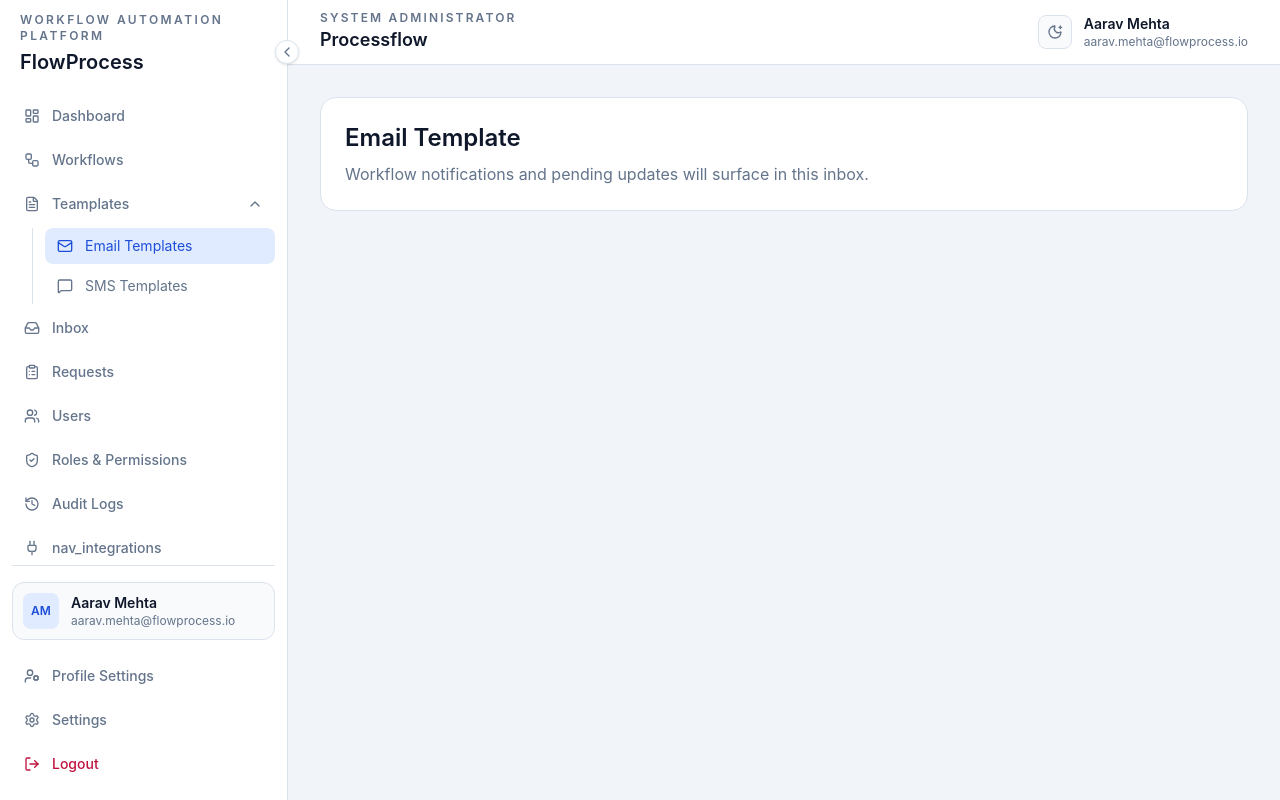
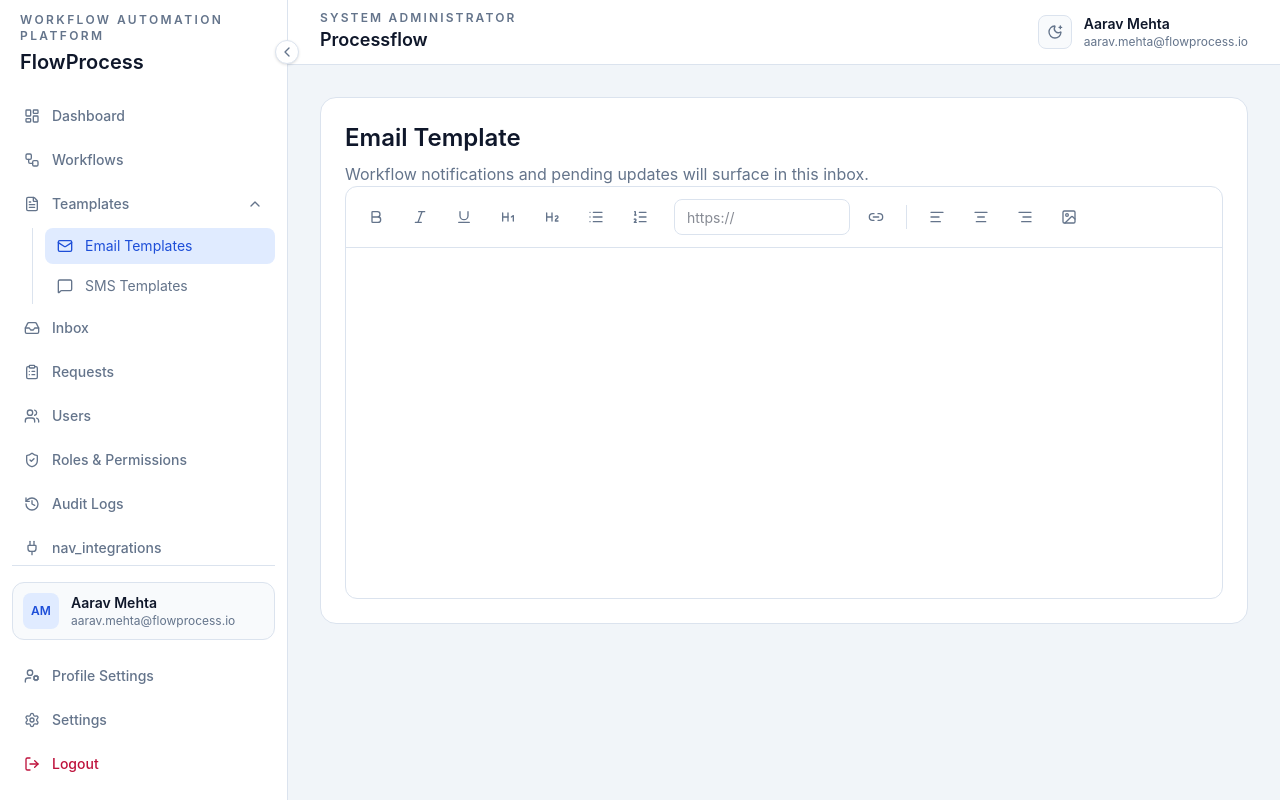
Before and after one commit to mdshoaibakhtar/FlowProcess, a React (Vite) app: page /templates/email in a window 1280 px wide. Built offline with nearby package versions, Linux system fonts and the light colour scheme.

Commit message:
feat: Implementation of Rich Text editor for template build

```diff
--- /dev/null
+++ b/src/components/editor/EditorToolbar.tsx
@@ -0,0 +1,188 @@
+import { useState } from 'react';
+
+import type { Editor } from '@tiptap/react';
+
+import {
+  AlignCenter,
+  AlignLeft,
+  AlignRight,
+  Bold,
+  Heading1,
+  Heading2,
+  Image,
+  Italic,
+  Link2,
+  List,
+  ListOrdered,
+  Underline,
+} from 'lucide-react';
+
+type EditorToolbarProps = {
+  editor: Editor | null;
+};
+
+const EditorToolbar = ({ editor }: EditorToolbarProps) => {
+  const [linkUrl, setLinkUrl] = useState('');
+
+  if (!editor) {
+    return null;
+  }
+
+  const buttonClass = (isActive?: boolean) =>
+    `flex size-9 items-center justify-center rounded-lg border transition ${
+      isActive
+        ? 'border-(--accent-primary) bg-(--accent-soft) text-(--accent-strong)'
+        : 'border-transparent text-(--muted-text) hover:bg-(--surface-secondary)'
+    }`;
+
+  const handleAddLink = () => {
+    if (!linkUrl) {
+      return;
+    }
+
+    editor
+      .chain()
+      .focus()
+      .setLink({
+        href: linkUrl,
+      })
+      .run();
+
+    setLinkUrl('');
+  };
+
+  return (
+    <div className='flex flex-wrap items-center gap-2 border-b border-(--app-border) p-3'>
+      {/* Bold */}
+      <button
+        type='button'
+        onClick={() => editor.chain().focus().toggleBold().run()}
+        className={buttonClass(editor.isActive('bold'))}
+      >
+        <Bold className='size-4' />
+      </button>
+
+      {/* Italic */}
+      <button
+        type='button'
+        onClick={() => editor.chain().focus().toggleItalic().run()}
+        className={buttonClass(editor.isActive('italic'))}
+      >
+        <Italic className='size-4' />
+      </button>
+
+      {/* Underline */}
+      <button
+        type='button'
+        onClick={() => editor.chain().focus().toggleUnderline().run()}
+        className={buttonClass(editor.isActive('underline'))}
+      >
+        <Underline className='size-4' />
+      </button>
+
+      {/* H1 */}
+      <button
+        type='button'
+        onClick={() => editor.chain().focus().toggleHeading({ level: 1 }).run()}
+        className={buttonClass(editor.isActive('heading', { level: 1 }))}
+      >
+        <Heading1 className='size-4' />
+      </button>
+
+      {/* H2 */}
+      <button
+        type='button'
+        onClick={() => editor.chain().focus().toggleHeading({ level: 2 }).run()}
+        className={buttonClass(editor.isActive('heading', { level: 2 }))}
+      >
+        <Heading2 className='size-4' />
+      </button>
+
+      {/* Bullet */}
+      <button
+        type='button'
+        onClick={() => editor.chain().focus().toggleBulletList().run()}
+        className={buttonClass(editor.isActive('bulletList'))}
+      >
+        <List className='size-4' />
+      </button>
+
+      {/* Ordered */}
+      <button
+        type='button'
+        onClick={() => editor.chain().focus().toggleOrderedList().run()}
+        className={buttonClass(editor.isActive('orderedList'))}
+      >
+        <ListOrdered className='size-4' />
+      </button>
+
+      {/* Link Input */}
+      <div className='ml-2 flex items-center gap-2'>
+        <input
+          value={linkUrl}
+          onChange={(event) => setLinkUrl(event.target.value)}
+          placeholder='https://'
+          className='h-9 w-44 rounded-lg border border-(--app-border) bg-(--surface-primary) px-3 text-sm outline-none'
+        />
+
+        <button
+          type='button'
+          onClick={handleAddLink}
+          className={buttonClass(editor.isActive('link'))}
+        >
+          <Link2 className='size-4' />
+        </button>
+      </div>
+
+      <div className='mx-1 h-6 w-px bg-(--app-border)' />
+
+      {/* Align Left */}
+      <button
+        type='button'
+        onClick={() => editor.chain().focus().setTextAlign('left').run()}
+        className={buttonClass(editor.isActive({ textAlign: 'left' }))}
+      >
+        <AlignLeft className='size-4' />
+      </button>
+
+      {/* Align Center */}
+      <button
+        type='button'
+        onClick={() => editor.chain().focus().setTextAlign('center').run()}
+        className={buttonClass(editor.isActive({ textAlign: 'center' }))}
+      >
+        <AlignCenter className='size-4' />
+      </button>
+
+      {/* Align Right */}
+      <button
+        type='button'
+        onClick={() => editor.chain().focus().setTextAlign('right').run()}
+        className={buttonClass(editor.isActive({ textAlign: 'right' }))}
+      >
+        <AlignRight className='size-4' />
+      </button>
+
+      {/* Image */}
+      <button
+        type='button'
+        onClick={() => {
+          const url = linkUrl;
+
+          if (!url) {
+            return;
+          }
+
+          editor.chain().focus().setImage({ src: url }).run();
+
+          setLinkUrl('');
+        }}
+        className={buttonClass()}
+      >
+        <Image className='size-4' />
+      </button>
+    </div>
+  );
+};
+
+export default EditorToolbar;
--- /dev/null
+++ b/src/components/editor/TemplateEditor.tsx
@@ -0,0 +1,64 @@
+import StarterKit from '@tiptap/starter-kit';
+import Image from '@tiptap/extension-image';
+import Link from '@tiptap/extension-link';
+import Placeholder from '@tiptap/extension-placeholder';
+import TextAlign from '@tiptap/extension-text-align';
+import Underline from '@tiptap/extension-underline';
+
+import { EditorContent, useEditor } from '@tiptap/react';
+
+import EditorToolbar from './EditorToolbar';
+
+type TemplateEditorProps = {
+  content?: string;
+  onChange?: (value: string) => void;
+};
+
+const TemplateEditor = ({ content = '', onChange }: TemplateEditorProps) => {
+  const editor = useEditor({
+    extensions: [
+      StarterKit,
+
+      Underline,
+
+      Link.configure({
+        openOnClick: false,
+        autolink: true,
+        linkOnPaste: true,
+      }),
+
+      Image,
+
+      Placeholder.configure({
+        placeholder: 'Write your template here...',
+      }),
+
+      TextAlign.configure({
+        types: ['heading', 'paragraph'],
+      }),
+    ],
+
+    content,
+
+    editorProps: {
+      attributes: {
+        class:
+          'prose prose-sm dark:prose-invert max-w-none min-h-[350px] px-4 py-4 outline-none text-(--app-text)',
+      },
+    },
+
+    onUpdate: ({ editor }) => {
+      onChange?.(editor.getHTML());
+    },
+  });
+
+  return (
+    <div className='overflow-hidden rounded-xl border border-(--app-border) bg-(--surface-primary)'>
+      <EditorToolbar editor={editor} />
+
+      <EditorContent editor={editor} />
+    </div>
+  );
+};
+
+export default TemplateEditor;
--- a/src/pages/templates/EmailTemplate.tsx
+++ b/src/pages/templates/EmailTemplate.tsx
@@ -1,3 +1,4 @@
+import TemplateEditor from '../../components/editor/TemplateEditor';
 import { useAppLayoutContext } from '../../hooks/useAppLayoutContext';
 
 const EmailTemplate = () => {
@@ -7,6 +8,11 @@ const EmailTemplate = () => {
     <div className='rounded-2xl border border-(--app-border) bg-(--surface-primary) p-6'>
       <h1 className='text-2xl font-semibold text-(--app-text)'>{t('page_email_template')}</h1>
       <p className='mt-2 text-(--muted-text)'>{t('inbox_description')}</p>
+      <TemplateEditor
+        onChange={(html) => {
+          console.warn(html);
+        }}
+      />
     </div>
   );
 };
```
Also changed, not shown: package.json (+8 -0 lines), 1 other file (tests, documents, lock files or other folders).
